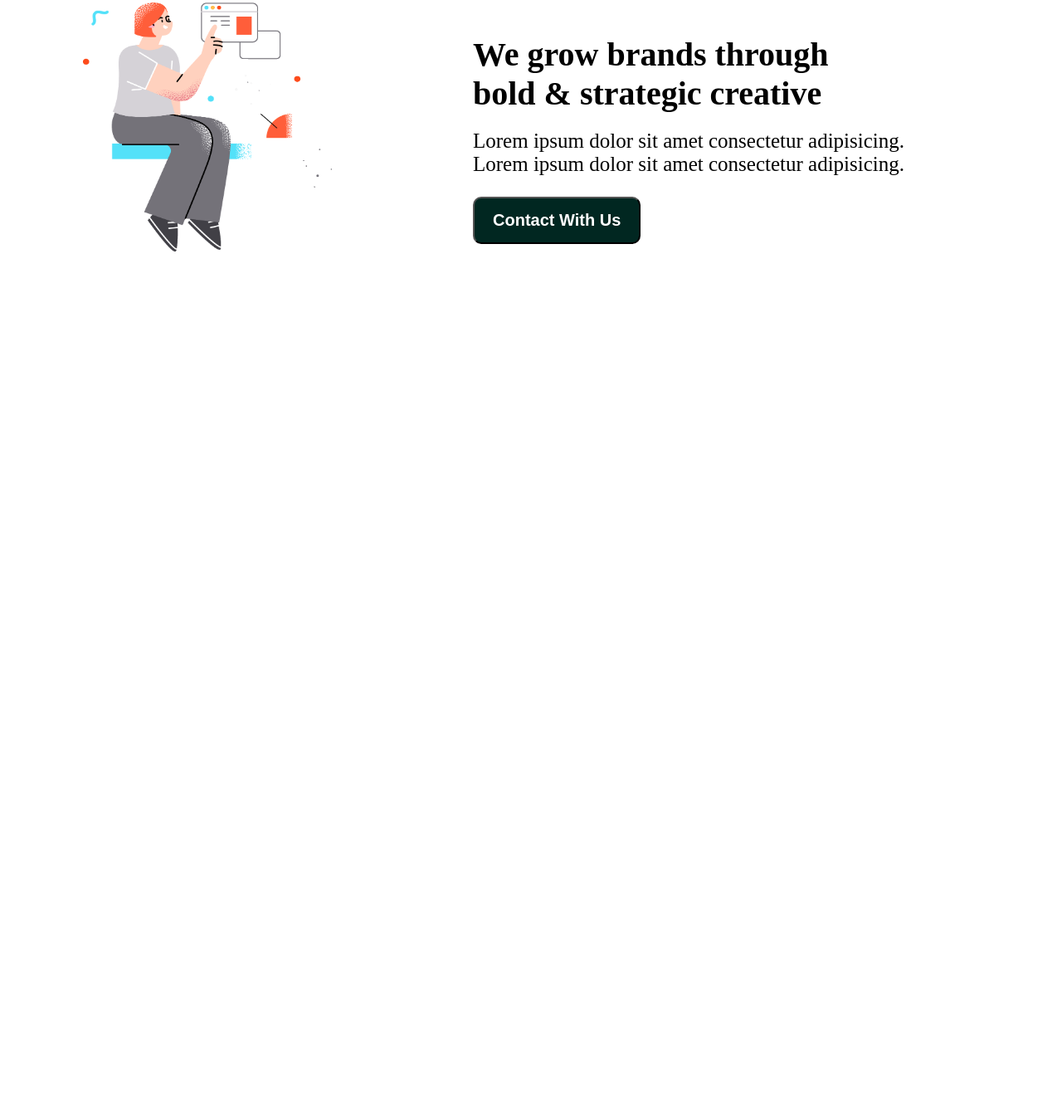
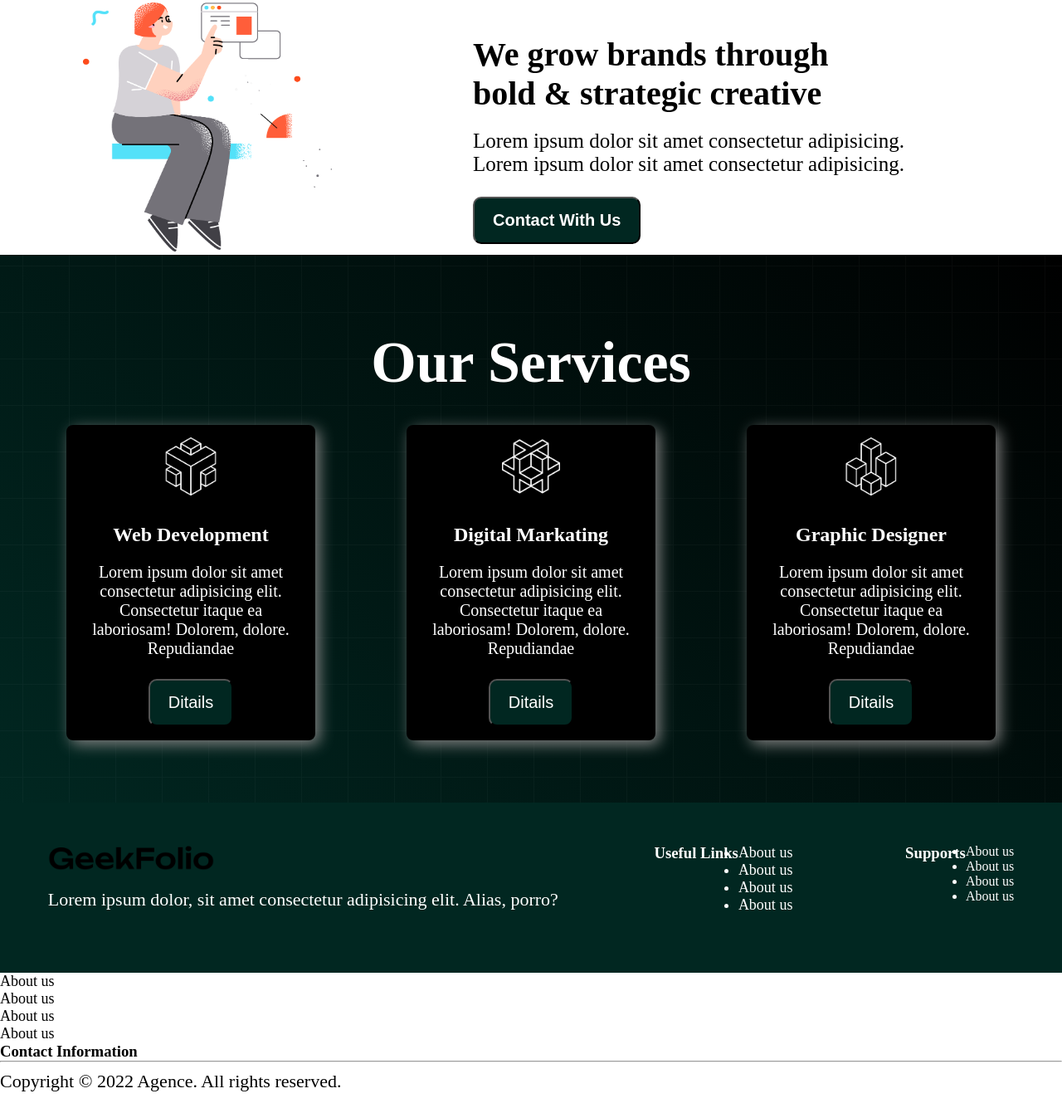
Before and after one commit to Ifteharr001/digital-products-c1, a plain HTML site: page index.html in a window 1280 px wide. Shown: the part 1010-2351 px from the top of the page at 83% size. Before the commit the page ends 1317 px from the top, so only its background shows below. Drawn offline with Linux system fonts and the light colour scheme.

Commit message:
added footer section

```diff
--- a/index.html
+++ b/index.html
@@ -61,9 +61,85 @@
                 </div>
             </div>
         </section>
+
+        <!-- this is sarvice card section -->
+
+        <section>
+            <div class="service-section">
+                <h1 class="service-title">Our Services</h1>
+            <div class="services-container">
+                <div class="box">
+                    <img class="icon" src="./icon/0.png" alt="">
+                    <h2>Web Development</h2>
+                    <p>Lorem ipsum dolor sit amet consectetur adipisicing elit. Consectetur itaque ea laboriosam! Dolorem, dolore. Repudiandae</p>
+                    <button class="btn-text btn btn-x">
+                        Ditails
+                    </button>
+                </div>
+                <div class="box">
+                    <img class="icon" src="./icon/1.png" alt="">
+                    <h2>Digital Markating</h2>
+                    <p>Lorem ipsum dolor sit amet consectetur adipisicing elit. Consectetur itaque ea laboriosam! Dolorem, dolore. Repudiandae</p>
+                    <button class="btn-text btn btn-x">
+                        Ditails
+                    </button>
+                </div>
+                <div class="box">
+                    <img class="icon" src="./icon/2.png" alt="">
+                    <h2>Graphic Designer</h2>
+                    <p>Lorem ipsum dolor sit amet consectetur adipisicing elit. Consectetur itaque ea laboriosam! Dolorem, dolore. Repudiandae</p>
+                    <button class="btn-text btn btn-x">
+                        Ditails
+                    </button>
+                </div>
+            </div>
+            </div>
+        </section>
     </main>
     <footer>
+        <div class="footer-container">
+            <div class="footer-logo">
+                <img src="./logo/logo-dark.png" alt="">
+                <p>Lorem ipsum dolor, sit amet consectetur adipisicing elit. Alias, porro?</p>
+            </div>
+            <div class="list-container">
+                <h3>Useful Links</h3>
+            <div class="list-item">
+                <ul>
+                    <li>About us</li>
+                    <li>About us</li>
+                    <li>About us</li>
+                    <li>About us</li>
+                </ul>
+            </div>
+            </div>
+            <div class="list-container">
+                <h3>Supports</h3>
+                <ul>
+                    <li>About us</li>
+                    <li>About us</li>
+                    <li>About us</li>
+                    <li>About us</li>
+                </ul>
+            </div>
+            </div>
+            <div class="list-container">
+                <div class="list-item">
+                    <ul>
+                        <li>About us</li>
+                        <li>About us</li>
+                        <li>About us</li>
+                        <li>About us</li>
+                    </ul>
+                </div>
+            </div>
+            <h3>Contact Information</h3>
 
+        </div>
+        <hr>
+        <div class="copy-write-text">
+            <p>Copyright © 2022 Agence. All rights reserved.</p>
+        </div>
     </footer>
 </body>
 </html>
--- a/style.css
+++ b/style.css
@@ -73,7 +73,7 @@ p{
     justify-content: space-around;
     flex-direction: row-reverse;
 }
-.about-title h1{
+.about-title h1, .service-title{
     margin-top: 50px;
     text-align: center;
 }
@@ -94,3 +94,52 @@ p{
     height: 300px;
     width: 300px;
 }
+
+
+.service-section{
+    background-image: url("./images/background.png"), linear-gradient(45deg,#012721,#000);
+    padding: 40px 0px 50px 0px;
+}
+.services-container{
+    display: flex;
+    justify-content: space-around;
+    padding: 25px;
+}
+
+.box{
+    width: 270px;
+    height: 350px;
+    background-color: black;
+    box-shadow: 5px 5px 18px gray;
+    text-align: center;
+    padding: 15px;
+    color: white;
+    border-radius: 8px;
+}
+.service-section h1{
+    color: #fff;
+}
+.icon{
+    width: 70px;
+}
+.box h2{
+    margin-bottom: 20px;
+    margin-top: 30px;
+}
+.box p{
+    font-size: 20px;
+}
+.footer-container{
+    background-color: #012721;
+    color: #fff;
+    padding: 50px 0px 50px 0px;
+    display: flex;
+    justify-content: space-around;
+
+}
+.list-container{
+    display: flex;
+}
+.footer-logo img{
+    width: 200px;
+}
```
